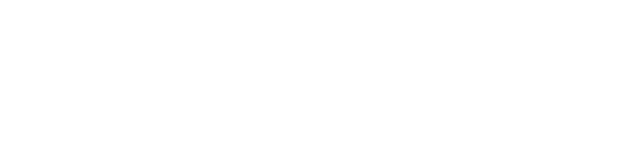
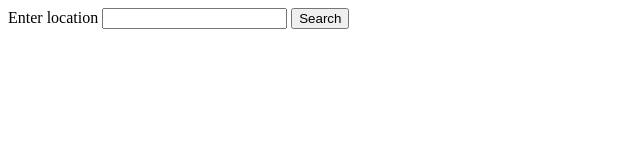
Before and after one commit to ladeoshodi/weather-api, a plain HTML site: page index.html in a window 1280 px wide. Shown: the whole page, without its empty margins (0-640 px from the left). Drawn offline with Linux system fonts and the light colour scheme.

Commit message:
Create HTML layout for search button

```diff
--- a/index.html
+++ b/index.html
@@ -7,5 +7,17 @@
     <link rel="stylesheet" href="style.css" />
     <script src="index.js"></script>
   </head>
-  <body></body>
+  <body>
+    <header>
+      <div class="search">
+        <label for="search-location">Enter location</label>
+        <input type="search" name="search-location" id="search-location" />
+
+        <button type="button">Search</button>
+      </div>
+    </header>
+    <main class="class">
+      <div class="weather-result"></div>
+    </main>
+  </body>
 </html>
```
